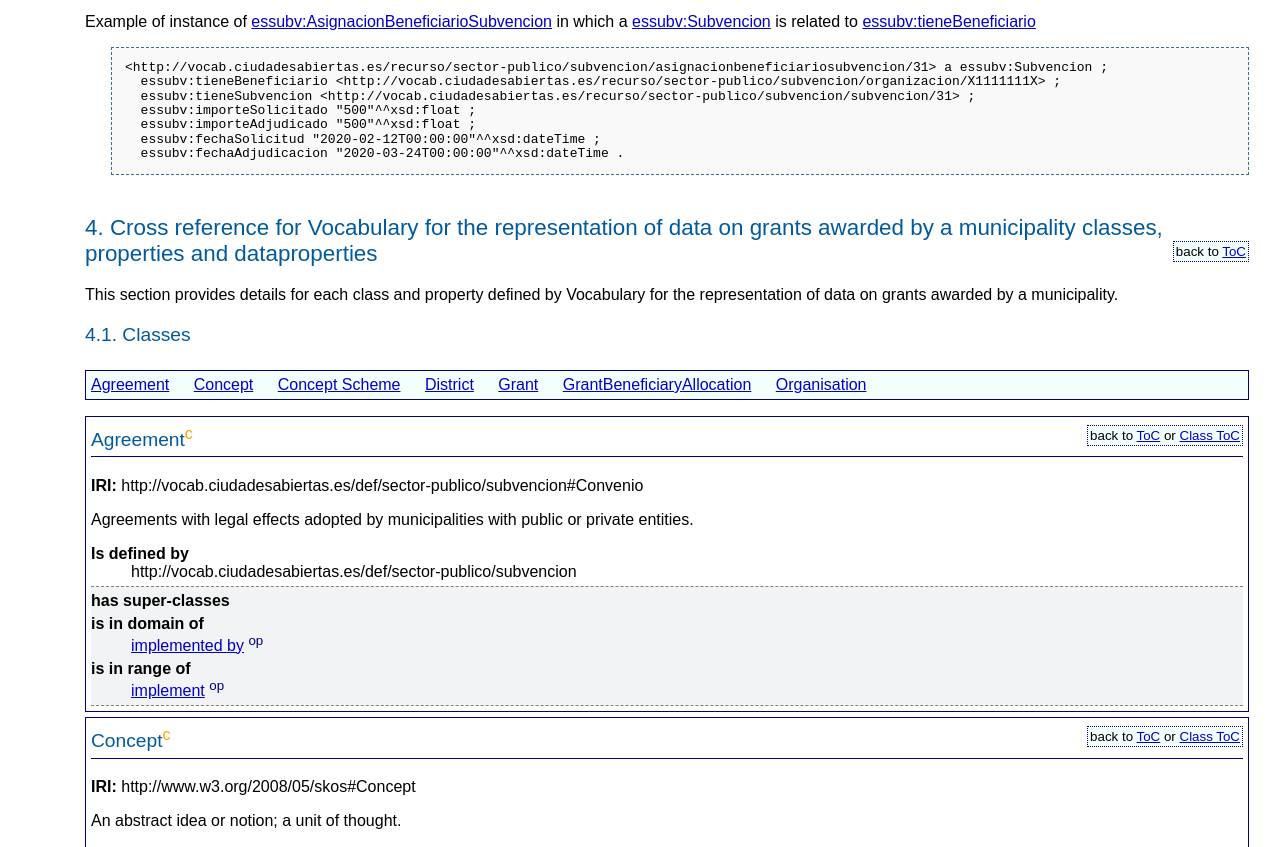
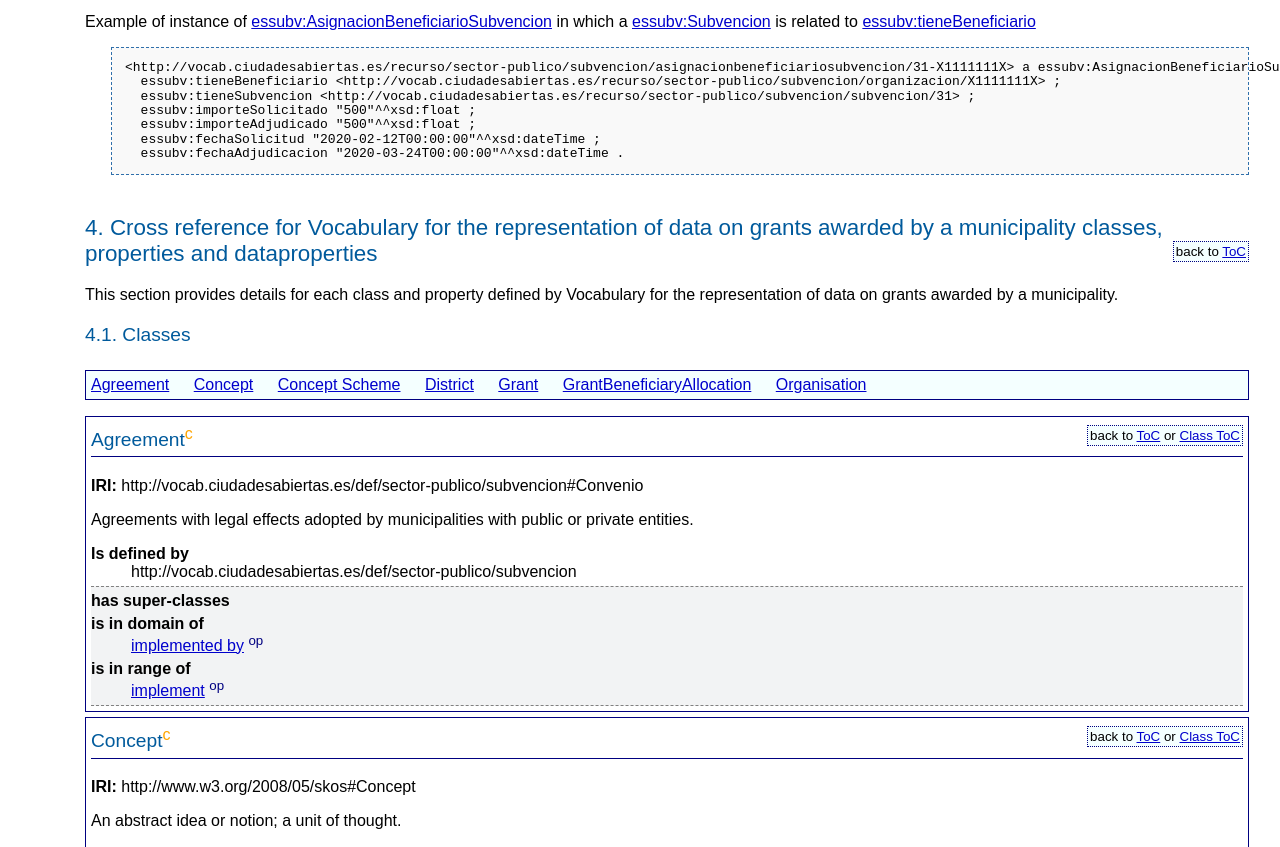
Before and after one commit to opencitydata/vocab-sector-publico-subvenciones, a plain HTML site: page docs/index-en.html in a window 1280 px wide. Shown: the part 5553-6400 px from the top of the page. Drawn offline with Linux system fonts and the light colour scheme.

Commit message:
Añadido nuevo ejemplo en la descripción

```diff
--- a/docs/sections/description-en.html
+++ b/docs/sections/description-en.html
@@ -76,7 +76,7 @@ Example of instance of [essubv:AsignacionBeneficiarioSubvencion](#AsignacionBene
 </span>
 
 <pre>
-&lt;http://vocab.ciudadesabiertas.es/recurso/sector-publico/subvencion/asignacionbeneficiariosubvencion/31&gt; a essubv:Subvencion ;
+&lt;http://vocab.ciudadesabiertas.es/recurso/sector-publico/subvencion/asignacionbeneficiariosubvencion/31-X1111111X&gt; a essubv:AsignacionBeneficiarioSubvencion ;
   essubv:tieneBeneficiario &lt;http://vocab.ciudadesabiertas.es/recurso/sector-publico/subvencion/organizacion/X1111111X&gt; ;
   essubv:tieneSubvencion &lt;http://vocab.ciudadesabiertas.es/recurso/sector-publico/subvencion/subvencion/31&gt; ;
   essubv:importeSolicitado "500"^^xsd:float ;
```
Also changed, not shown: docs/sections/description-es.html (+1 -1 lines).
